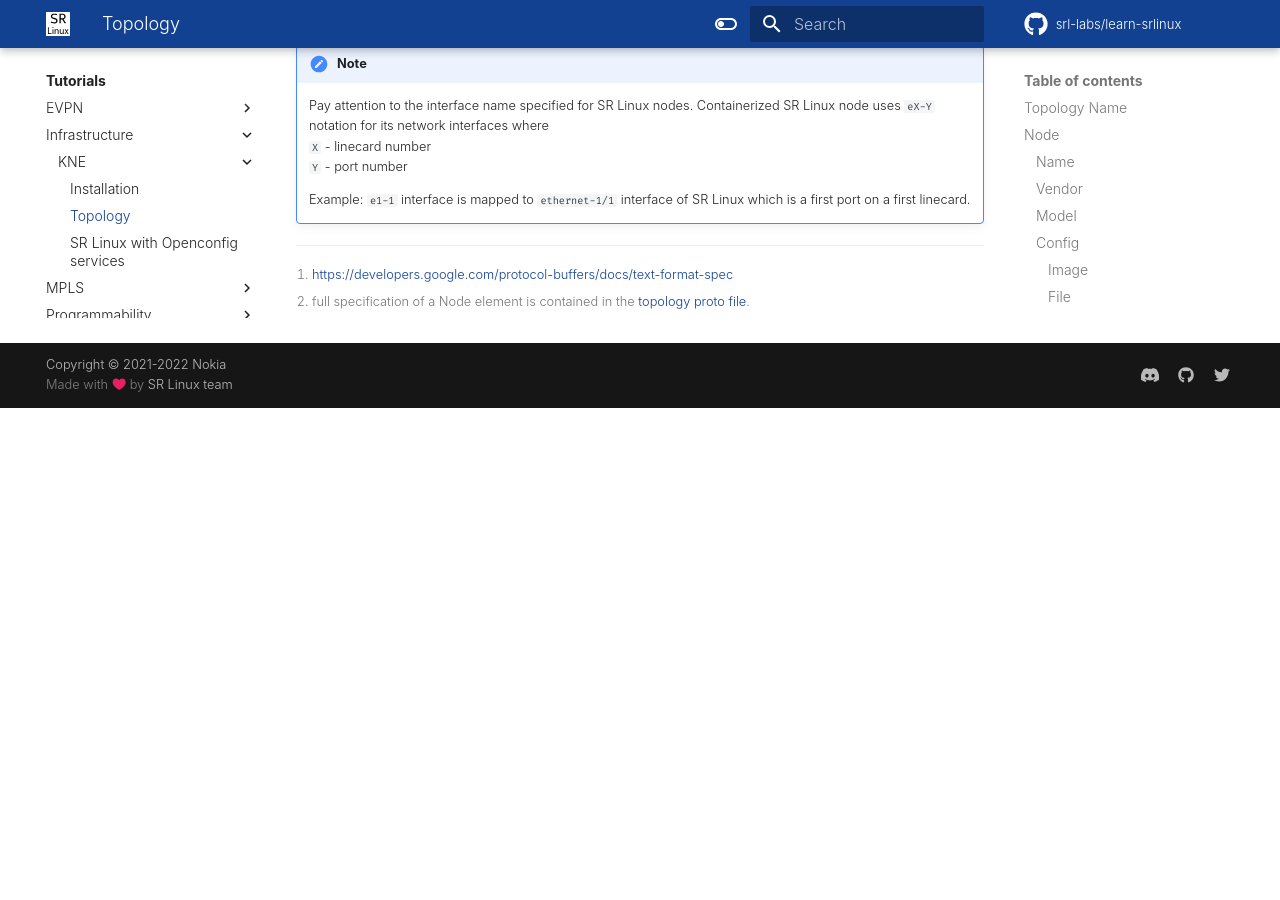
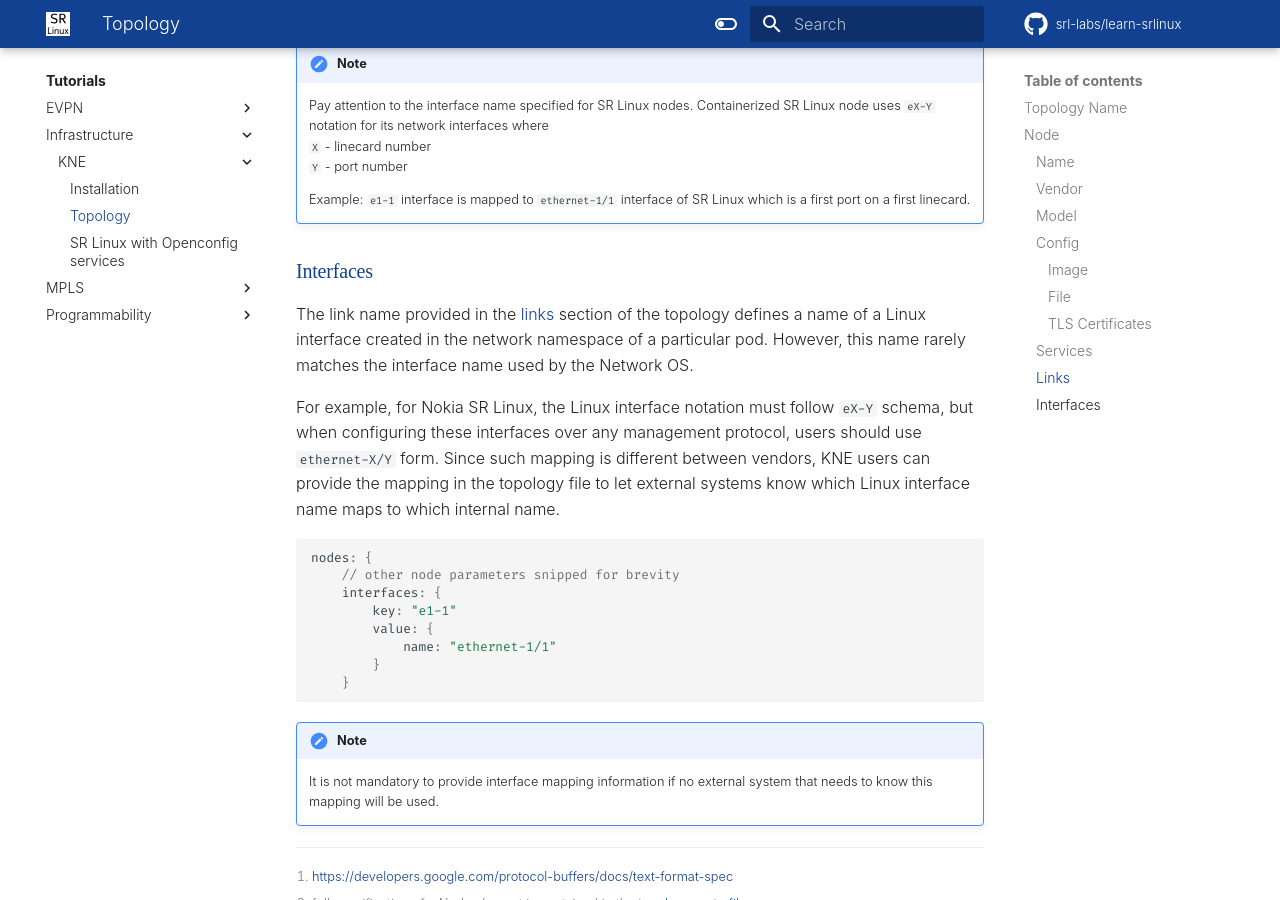
Before and after one commit to srl-labs/learn-srlinux, an MkDocs documentation site: the page built from docs/tutorials/infrastructure/kne/topology.md, in a window 1280 px wide and 900 px high, scrolled down 5432 px. Built offline with MkDocs 1.6.1 and Material for MkDocs 9.7.7, drawn with Linux system fonts in a browser that asks for light colours; emoji names are drawn with the system emoji font; some web fonts are replaced; comment, search, counter and statistics services are not loaded; before the commit the page ends 5840 px from its top, so only the background shows below that.

Commit message:
added interfaces section

````diff
--- a/.markdownlint.yml
+++ b/.markdownlint.yml
@@ -4,3 +4,4 @@
 "MD034": false # bare links
 "MD040": false # fenced code blocks should have language selected
 "MD053": false # do not remove mkdocs materials footnotes
+"MD046": false # do not check code fence vs indent style
--- a/docs/tutorials/infrastructure/kne/topology.md
+++ b/docs/tutorials/infrastructure/kne/topology.md
@@ -220,5 +220,25 @@ The above `links` object creates a Layer2 virtual wire between the nodes `srl1`
 
     Example: `e1-1` interface is mapped to `ethernet-1/1` interface of SR Linux which is a first port on a first linecard.
 
+### Interfaces
+
+The link name provided in the [links](#links) section of the topology defines a name of a Linux interface created in the network namespace of a particular pod. However, this name rarely matches the interface name used by the Network OS.
+
+For example, for Nokia SR Linux, the Linux interface notation must follow `eX-Y` schema, but when configuring these interfaces over any management protocol, users should use `ethernet-X/Y` form. Since such mapping is different between vendors, KNE users can provide the mapping in the topology file to let external systems know which Linux interface name maps to which internal name.
+
+```proto
+nodes: {
+    // other node parameters snipped for brevity
+    interfaces: {
+        key: "e1-1"
+        value: {
+            name: "ethernet-1/1"
+        }
+    }
+```
+
+!!!note
+    It is not mandatory to provide interface mapping information if no external system that needs to know this mapping will be used.
+
 [^1]: https://developers.google.com/protocol-buffers/docs/text-format-spec
 [^2]: full specification of a Node element is contained in the [topology proto file](https://github.com/openconfig/kne/blob/9d835bbaa1e4b26ab03b0d456461a044f2ec9ea0/proto/topo.proto#L44-L80).
````
